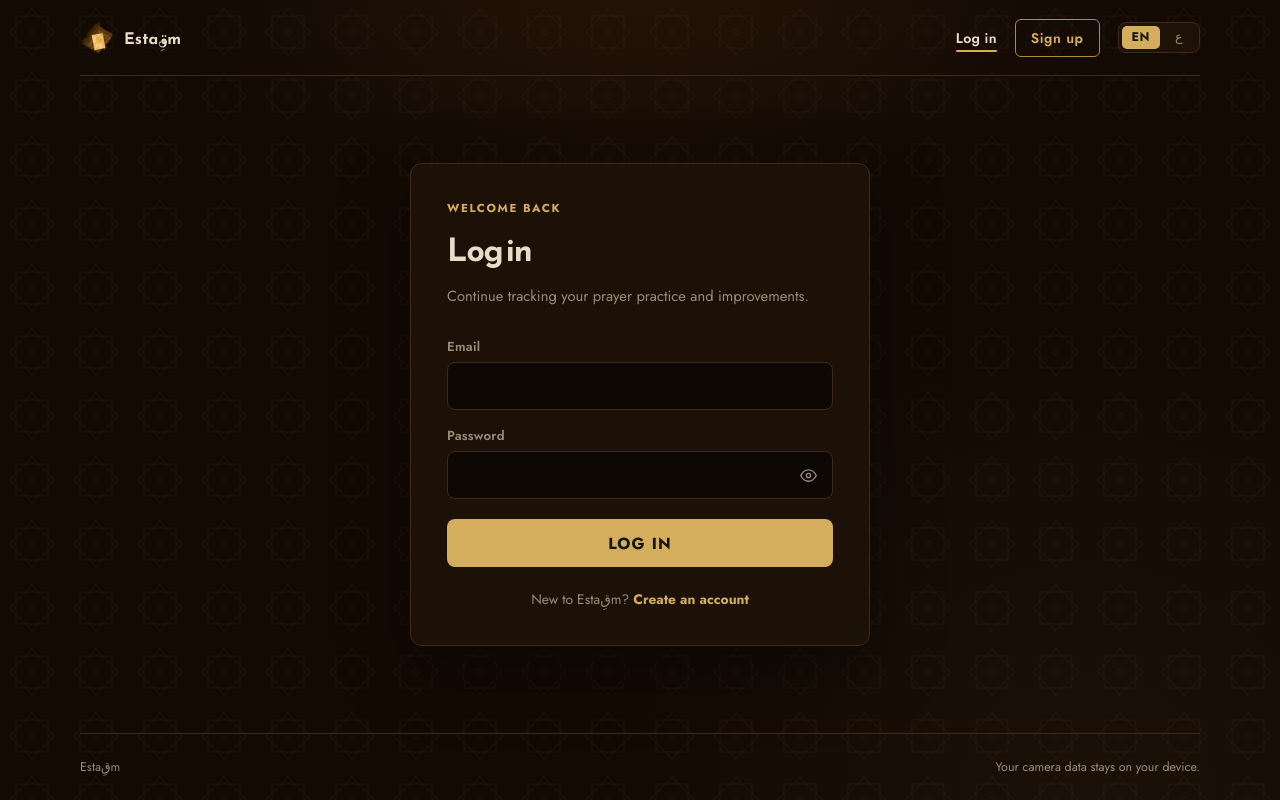
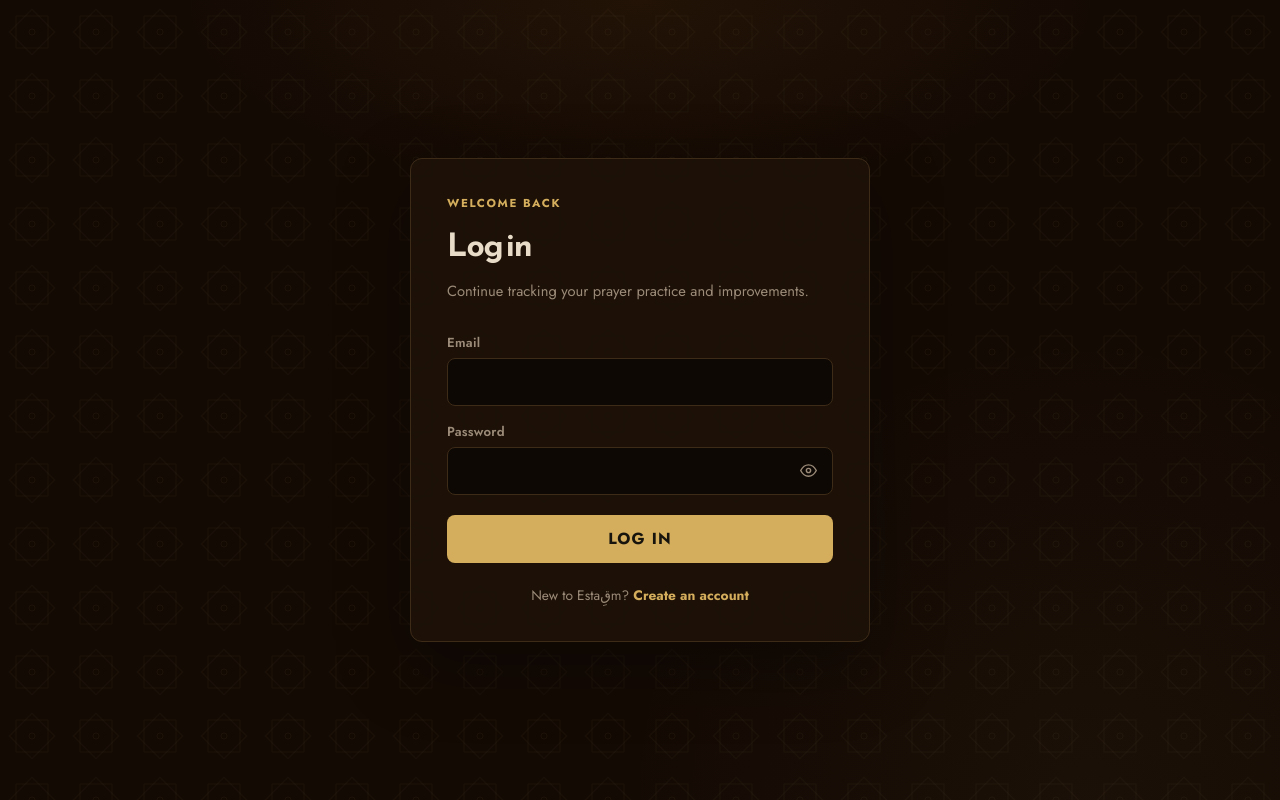
Before and after one commit to AbdelrahmanElsaadany22/prayer-teacher, a React (Vite) app in the folder Frontend/front/: page /login in a window 1280 px wide. Built offline with nearby package versions, Linux system fonts and the light colour scheme; no server answers.

Commit message:
chore: remove header and footer from auth screens

```diff
--- /dev/null
+++ b/Frontend/front/src/app/layouts/AuthLayout.tsx
@@ -0,0 +1,9 @@
+import { Outlet } from 'react-router-dom';
+
+export default function AuthLayout() {
+  return (
+    <main style={{ display: 'grid', minHeight: '100vh' }}>
+      <Outlet />
+    </main>
+  );
+}
```
Also changed, not shown: Frontend/front/src/router.tsx (+19 -13 lines).
